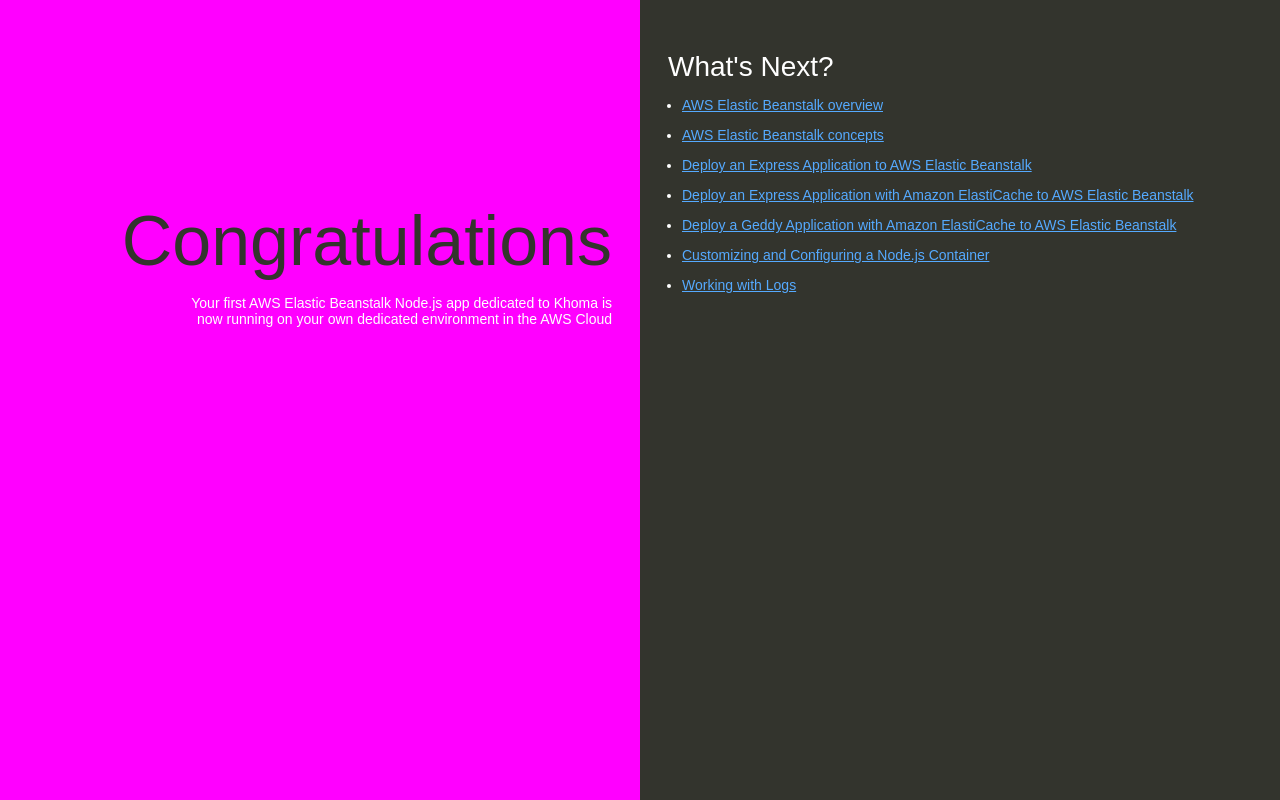
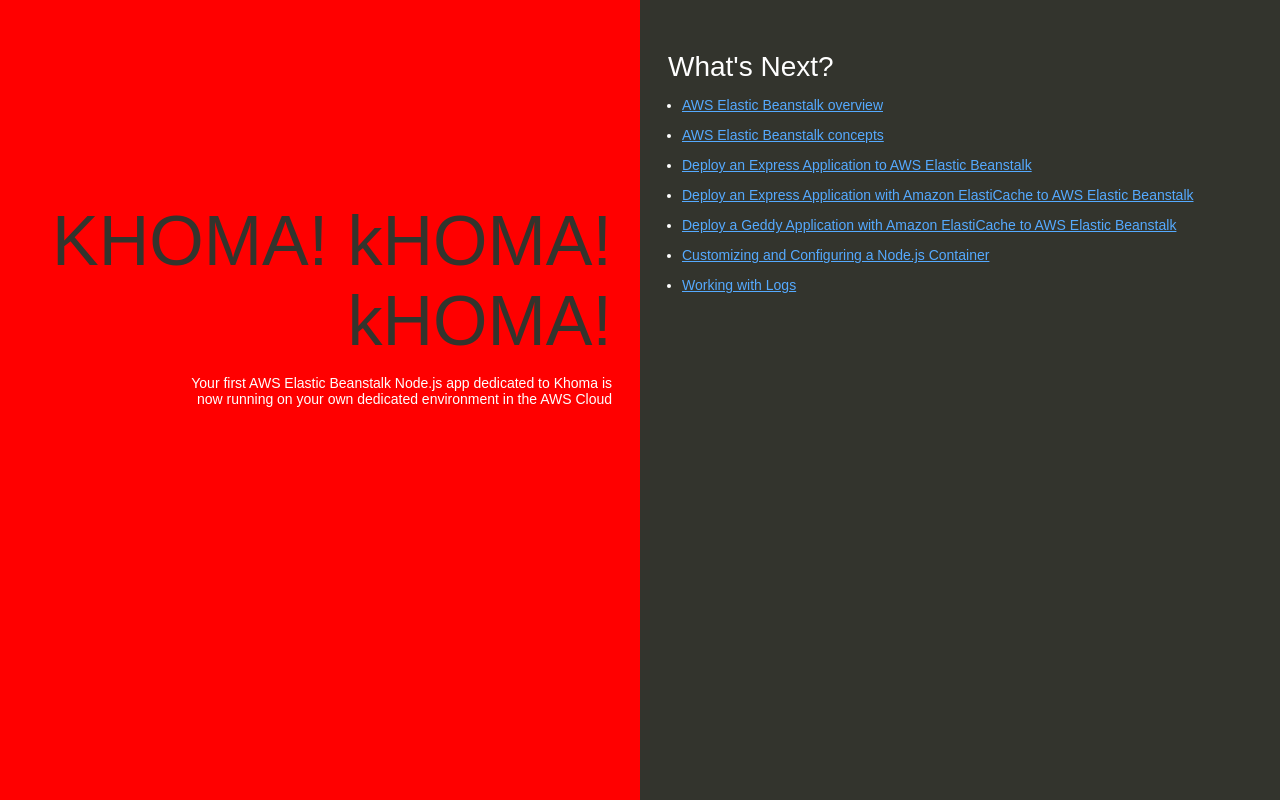
Before and after one commit to swamisnath/skaushik, a website: page index.html in a window 1280 px wide. Drawn offline with Linux system fonts and the light colour scheme.

Commit message:
Update index.html
updated at 4:45 pm.

```diff
--- a/index.html
+++ b/index.html
@@ -35,7 +35,7 @@
 
         text-align: right;
         padding-top: 11em;
-        background-color: Magenta;
+        background-color: Red;
 
       }
       .textColumn p {
@@ -74,7 +74,7 @@
   </head>
   <body>
     <div class="textColumn">
-      <h1>Congratulations</h1>
+      <h1>KHOMA! kHOMA! kHOMA!</h1>
       <p>Your first AWS Elastic Beanstalk Node.js app dedicated to Khoma is now running on your own dedicated environment in the AWS Cloud</p>
     </div>
     <div class="linksColumn">
```
